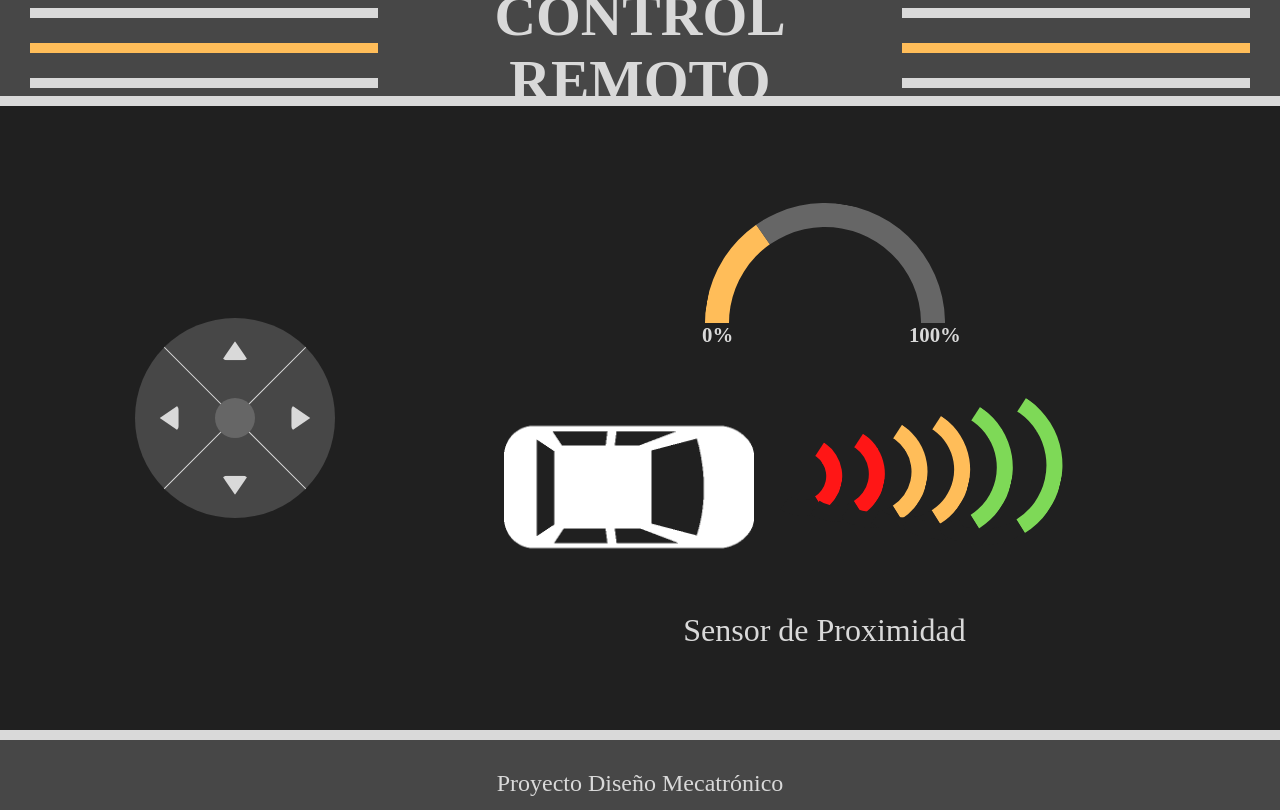
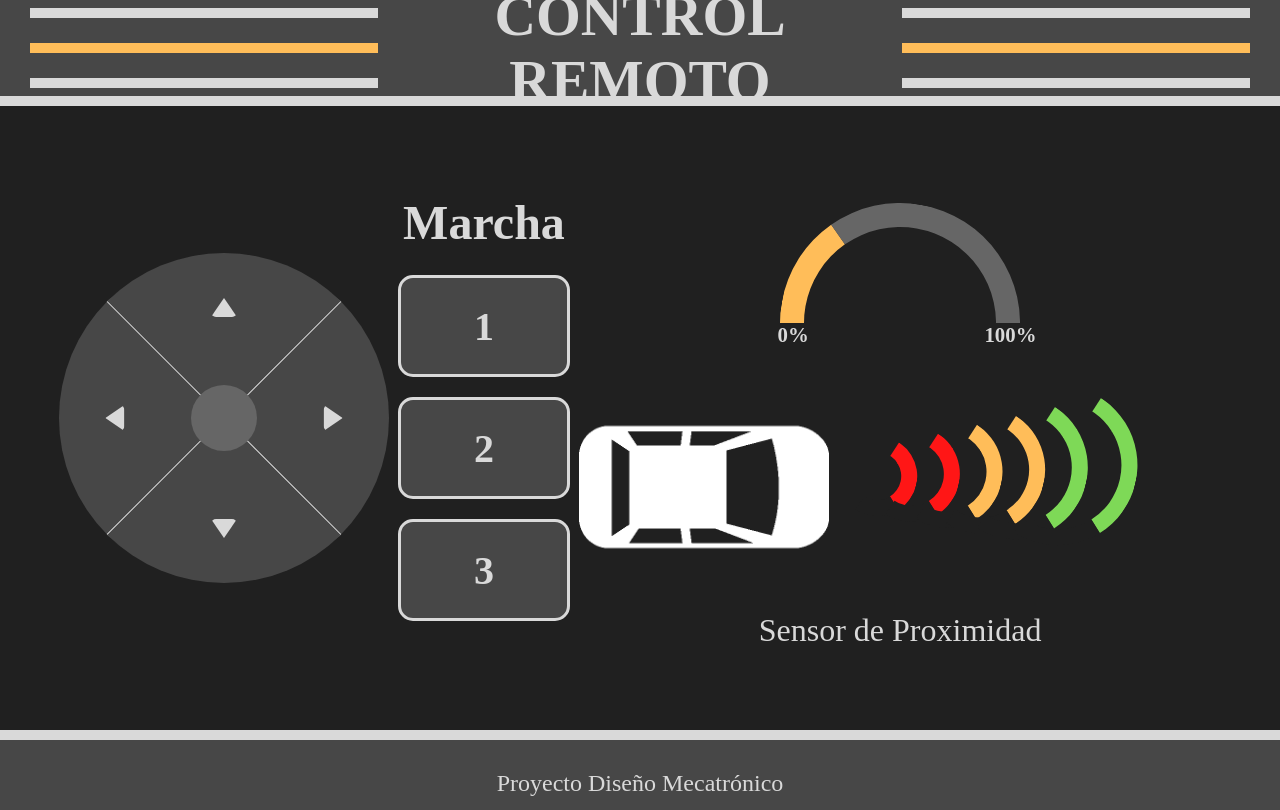
Before and after one commit to Bellymonth25/Control-Remoto-Carro-DM, a website: page public/index.html in a window 1280 px wide. Drawn offline with Linux system fonts and the light colour scheme; no server answers.

Commit message:
Ultima parte del la interfaz

```diff
--- a/app.js
+++ b/app.js
@@ -31,7 +31,7 @@ app.get("/publish/:action", (req, res) => {
       res.status(200).send(stderr);
     }
 
-    console.log("Published");
+    console.log("Published " + String(stdout));
     res.status(200).send(JSON.stringify({ status: "published" }));
   });
 });
--- a/public/data.js
+++ b/public/data.js
@@ -3,7 +3,8 @@
 var velocidad = [];
 var distancia = [];
 var umbralMin = 10;
-var umbralMax = 25;
+var umbralMax = 30;
+var marcha = 0;
 
 var indicadorVelocidad = document.getElementById("barra-velocidad");
 var indicadorC1Red = document.getElementById("c1-red");
@@ -13,7 +14,7 @@ var indicadorC2Yellow = document.getElementById("c2-yellow");
 var indicadorC1Green = document.getElementById("c1-green");
 var indicadorC2Green = document.getElementById("c2-green");
 
-fetch("https://aws-esp32-curso-carlos-belmont.s3.amazonaws.com")
+fetch("https://esp32ivandistcarro.s3.amazonaws.com")
   .then((res) => res.text())
   .then((res) => {
     let parser = new DOMParser();
@@ -28,20 +29,21 @@ fetch("https://aws-esp32-curso-carlos-belmont.s3.amazonaws.com")
       }
     }
 
-    console.log(velocidad);
+    // console.log(velocidad);
+    console.log(distancia);
   });
 
 const getData = (url) => {
-  fetch("https://aws-esp32-curso-carlos-belmont.s3.amazonaws.com/" + url)
+  fetch("https://esp32ivandistcarro.s3.amazonaws.com/" + url)
     .then((data) => data.json())
     .then((data) => {
       velocidad.push(data.bateria);
 
-      // Se obteiene el angulo con el porcentaje
+      // // Se obteiene el angulo con el porcentaje
 
-      let ang = ((data.bateria - 0) / 100) * 180 + 45;
+      // let ang = ((data.bateria - 0) / 100) * 180 + 45;
 
-      console.log(ang);
+      // indicadorVelocidad.style.transform = "rotate(" + String(ang) + "deg)";
 
       // Se obtiene la distancia del carrito
 
@@ -69,44 +71,69 @@ const getData = (url) => {
         indicadorC1Green.style.visibility = "visible";
         indicadorC2Green.style.visibility = "visible";
       }
-
-      indicadorVelocidad.style.transform = "rotate(" + String(ang) + "deg)";
     });
 };
 
 // ENVIAR DATOS -------------------------------------------------------------------
+
+const primeraVel = document.getElementById("vel-1");
+const segundaVel = document.getElementById("vel-2");
+const terceraVel = document.getElementById("vel-3");
 
 const W_botton = document.getElementById("button-w");
 const A_botton = document.getElementById("button-a");
 const S_botton = document.getElementById("button-s");
 const D_botton = document.getElementById("button-d");
 
+primeraVel.addEventListener("click", () => {
+  console.log("1");
+  velocidad = 1;
+});
+
+segundaVel.addEventListener("click", () => {
+  console.log("2");
+  velocidad = 2;
+});
+
+terceraVel.addEventListener("click", () => {
+  console.log("3");
+  velocidad = 3;
+});
+
 W_botton.addEventListener("click", () => {
   console.log("W");
   const action = "publish/w";
+  const actionVel = "publish/" + String(velocidad);
 
   fetchPublishData(action);
+  fetchPublishData(actionVel);
 });
 
 A_botton.addEventListener("click", () => {
   console.log("A");
   const action = "publish/a";
+  const actionVel = "publish/" + String(velocidad);
 
   fetchPublishData(action);
+  fetchPublishData(actionVel);
 });
 
 S_botton.addEventListener("click", () => {
   console.log("S");
   const action = "publish/s";
+  const actionVel = "publish/" + String(velocidad);
 
   fetchPublishData(action);
+  fetchPublishData(actionVel);
 });
 
 D_botton.addEventListener("click", () => {
   console.log("D");
   const action = "publish/d";
+  const actionVel = "publish/" + String(velocidad);
 
   fetchPublishData(action);
+  fetchPublishData(actionVel);
 });
 
 const fetchPublishData = (action) => {
--- a/public/index.html
+++ b/public/index.html
@@ -38,6 +38,20 @@
             <a id="button-s" class="down"></a>
             <a id="button-a" class="left"></a>
         </div>
+        <div id="velocidades-carrito">
+            <div class="container">
+                <h2>Marcha</h2>
+                <div id="vel-1" class="contenedor-velocidad container">
+                    <span>1</span>
+                </div>
+                <div id="vel-2" class="contenedor-velocidad container">
+                    <span>2</span>
+                </div>
+                <div id="vel-3" class="contenedor-velocidad container">
+                    <span>3</span>
+                </div>
+            </div>
+        </div>
         <div id="velocidad-sensor">
             <div id="velocidad" class="container">
                 <div class="circular-progress">
@@ -49,7 +63,7 @@
                 </div>
             </div>
             <div id="sensor-proximidad" class="container">
-                <img src="/resources/car.png" width="250px" height="auto">
+                <img src="resources/car.png" width="250px" height="auto">
                 <div class="circulos-proximidad container">
                     <div id="c1-red">
                         <div class="circular-progress">
--- a/public/style.css
+++ b/public/style.css
@@ -97,7 +97,7 @@ body {
   display: flex;
   flex-direction: row;
   align-items: center;
-  justify-content: space-around;
+  justify-content: space-evenly;
   height: 78vh;
   padding: 0px 50px;
 }
@@ -119,8 +119,8 @@ body {
 #d-pad {
   position: relative;
   background-color: var(--color-gris-obscuro);
-  width: 200px;
-  height: 200px;
+  width: 330px;
+  height: 330px;
   border-radius: 50%;
   overflow: hidden;
 }
@@ -285,7 +285,46 @@ body {
   border-color: transparent transparent transparent var(--color-gris-claro);
 }
 
+/* Velocidades del carrito - Marchas */
+
 /* Velocidad Carrito */
+
+#velocidades-carrito .container {
+  flex-direction: column;
+  align-items: center;
+}
+
+#velocidades-carrito h2 {
+  color: var(--color-blanco);
+  font-size: 3em;
+  margin-bottom: 25px;
+}
+
+#velocidades-carrito .contenedor-velocidad {
+  width: 13vw;
+  height: 12vh;
+  background-color: var(--color-gris-obscuro);
+  margin-bottom: 20px;
+  border: 3px solid var(--color-blanco);
+  border-radius: 15px;
+  align-items: center;
+  justify-content: center;
+  text-align: center;
+  color: var(--color-blanco);
+}
+
+#velocidades-carrito .contenedor-velocidad:hover {
+  background-color: var(--color-amarillo-mostaza);
+}
+
+#velocidades-carrito .contenedor-velocidad:hover span {
+  color: var(--color-gris-obscuro);
+}
+
+#velocidades-carrito .contenedor-velocidad span {
+  font-size: 2.5em;
+  font-weight: 700;
+}
 
 #velocidad {
   text-align: start;
```
